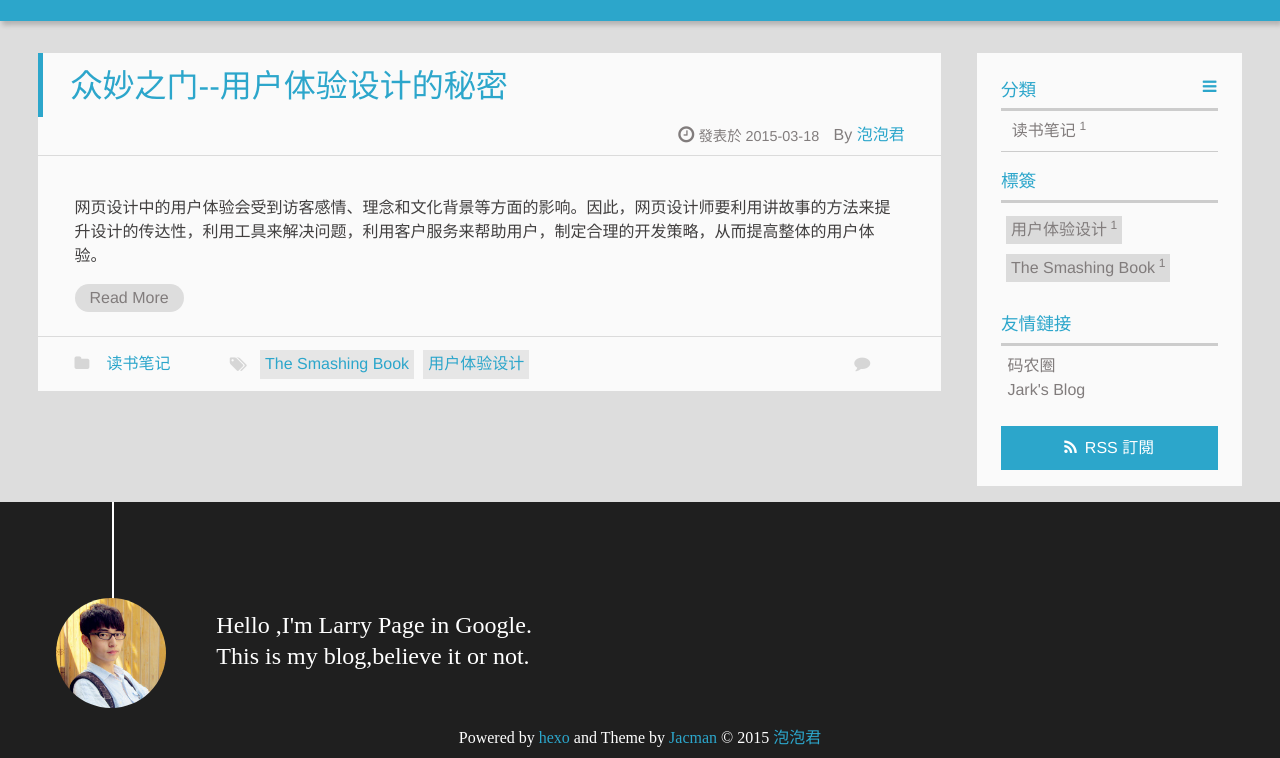
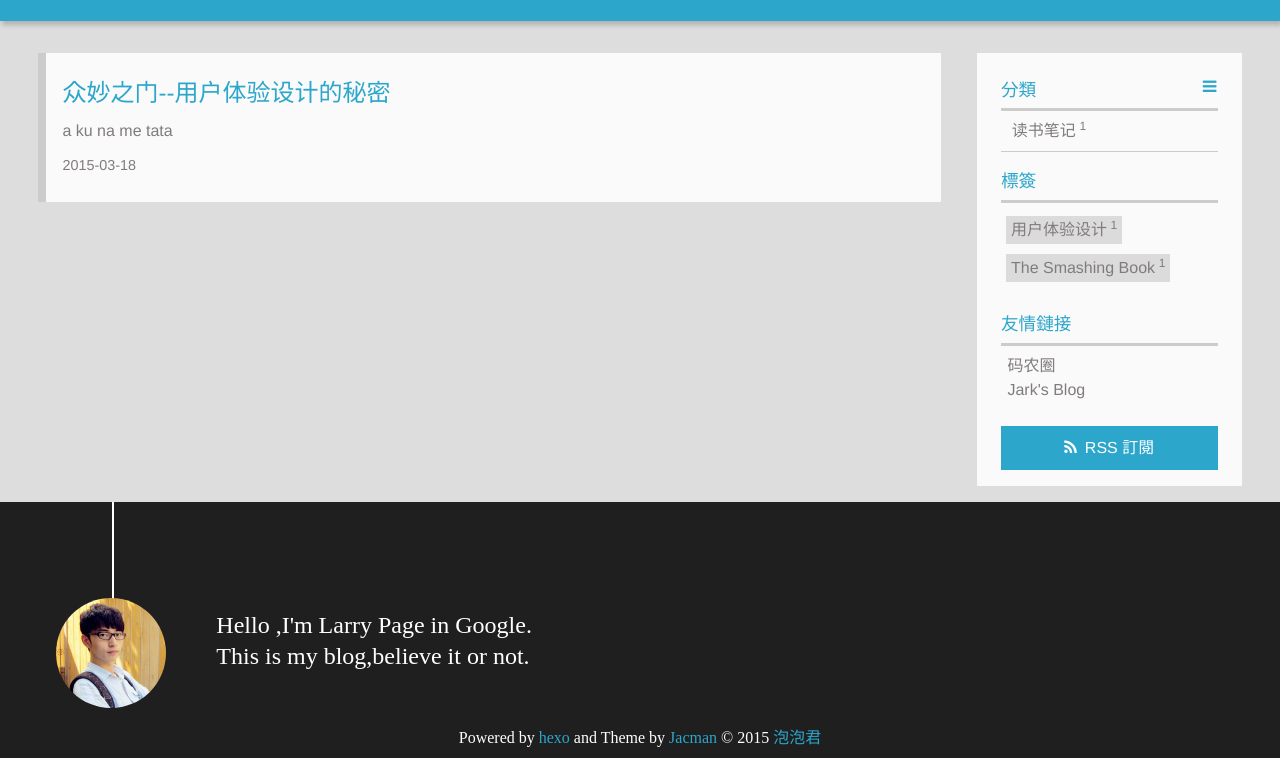
Before and after one commit to zoieyr/zoieyr.github.io, a plain HTML site: page index.html in a window 1280 px wide. Shown: the part 187-945 px from the top of the page. Drawn offline with Linux system fonts and the light colour scheme; a script that the page names is missing; a web font is replaced by a local one.

Commit message:
Site updated: 2015-03-19 20:27:37

```diff
--- a/index.html
+++ b/index.html
@@ -74,63 +74,19 @@
       <div id="main">
 
 
+<section class="post" itemscope itemprop="blogitem">
 
-    <article class="post-expand post" itemprop="articleBody">
-        <header class="article-info clearfix">
-  <h1 itemprop="name">
+    <a href="/2015/03/18/samshing-ux-design/" title="众妙之门--用户体验设计的秘密" itemprop="url">
 
-      <a href="/2015/03/18/samshing-ux-design/" title="众妙之门--用户体验设计的秘密" itemprop="url">众妙之门--用户体验设计的秘密</a>
-  </h1>
-  <p class="article-author">By
-
-		<a href="http://yoursite.com/about" title="泡泡君" target="_blank" itemprop="author">泡泡君</a>
-
-  <p class="article-time">
-    <time datetime="2015-03-18T04:16:14.000Z" itemprop="datePublished"> 發表於 2015-03-18</time>
-
-  </p>
-</header>
-    <div class="article-content">
-
-        <p>网页设计中的用户体验会受到访客感情、理念和文化背景等方面的影响。因此，网页设计师要利用讲故事的方法来提升设计的传达性，利用工具来解决问题，利用客户服务来帮助用户，制定合理的开发策略，从而提高整体的用户体验。<br>
+    <h1 itemprop="name">众妙之门--用户体验设计的秘密</h1>
 
 
-        <p class="article-more-link">
-
-            <a href="/2015/03/18/samshing-ux-design/#more">Read More</a>
-
-       </p>
-    </div>
-    <footer class="article-footer clearfix">
-<div class="article-catetags">
-
-<div class="article-categories">
-  <span></span>
-  <a class="article-category-link" href="/categories/读书笔记/">读书笔记</a>
-</div>
+      <p itemprop="description" >a ku na me tata</p>
 
 
-  <div class="article-tags">
-
-  <span></span> <a href="/tags/The-Smashing-Book/">The Smashing Book</a><a href="/tags/用户体验设计/">用户体验设计</a>
-  </div>
-
-</div>
-
-
-
-
-<div class="comments-count">
-
-	  	<span></span>
-		<a href="/2015/03/18/samshing-ux-design/#comments" class="ds-thread-count comments-count-link" data-thread-key="2015/03/18/samshing-ux-design/" data-count-type="comments">&nbsp;</a>
-
-</div>
-
-</footer>
-
-
-    </article>
+    <time datetime="2015-03-18T04:16:14.000Z" itemprop="datePublished">2015-03-18</time>
+  </a>
+</section>
 
 
 
```
